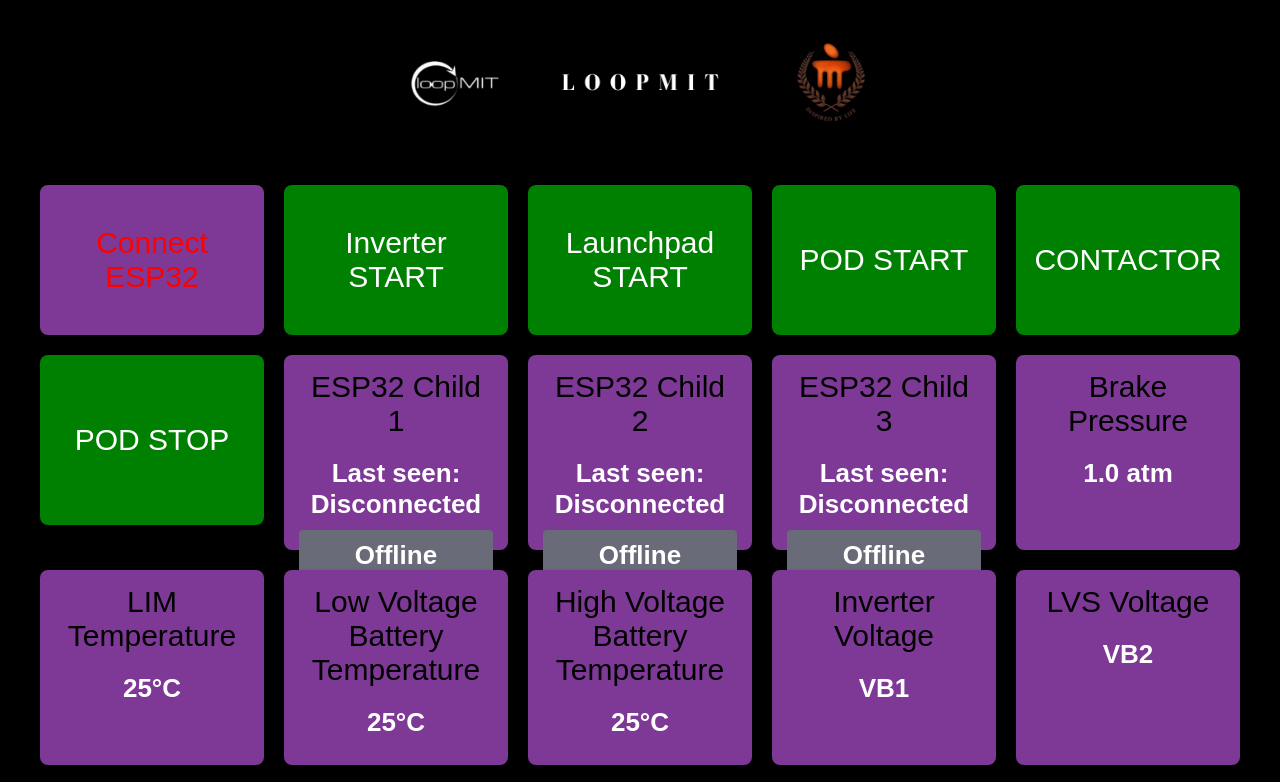
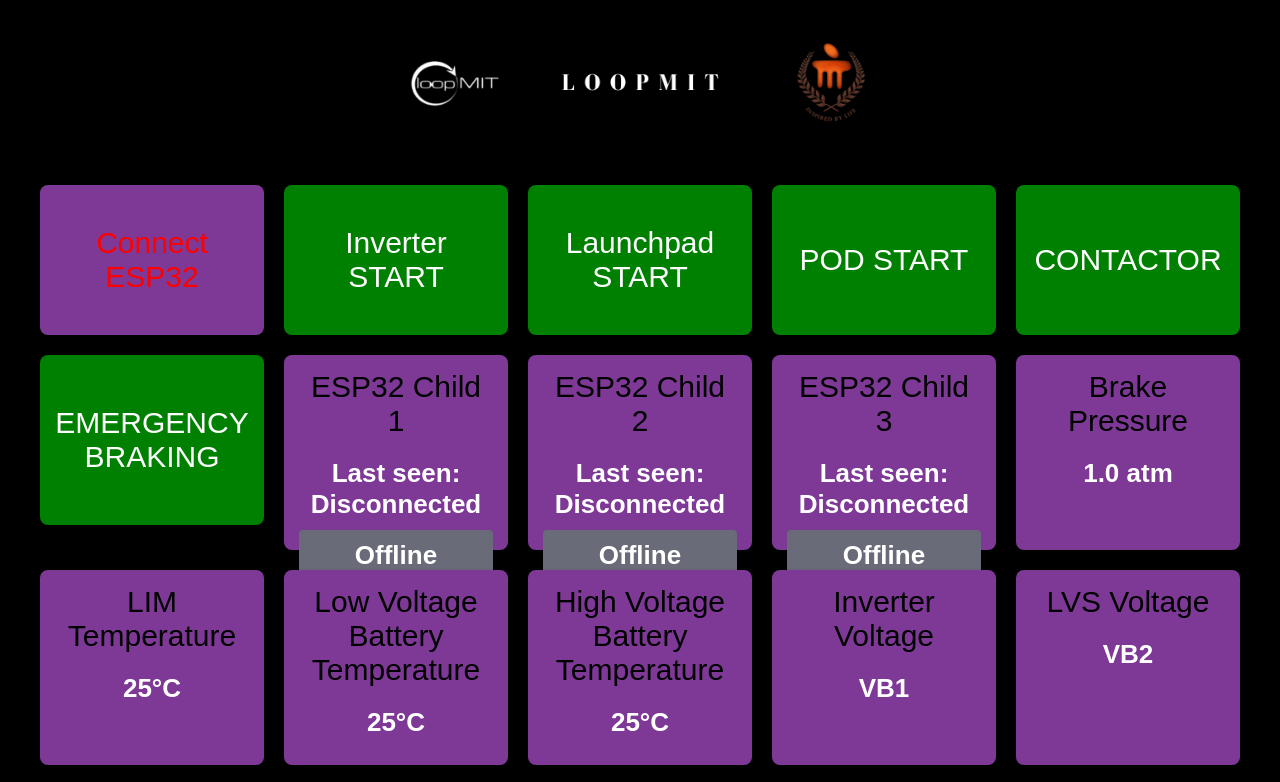
Before and after one commit to YashChauhan-2303/loop_gui_final_from_my_side, a plain HTML site: page index.html in a window 1280 px wide. Shown: the top 782 px of the page. Drawn offline with Linux system fonts and the light colour scheme.

Commit message:
index.html

```diff
--- a/index.html
+++ b/index.html
@@ -26,7 +26,7 @@
       <!-- RELAY B -->
       <button id="contactor" class="contactor-button">CONTACTOR</button>
       <!-- RELAY B AND A -->
-      <button id="podStop" class="podStop-button">POD STOP</button>
+      <button id="podStop" class="podStop-button">EMERGENCY BRAKING</button>
       <!-- <button id="emergencyBrake" class="emergency-brake-button-engage">EMERGENCY STOP</button> -->
 
       <!-- ESP32 Status (Use unique IDs) -->
```
